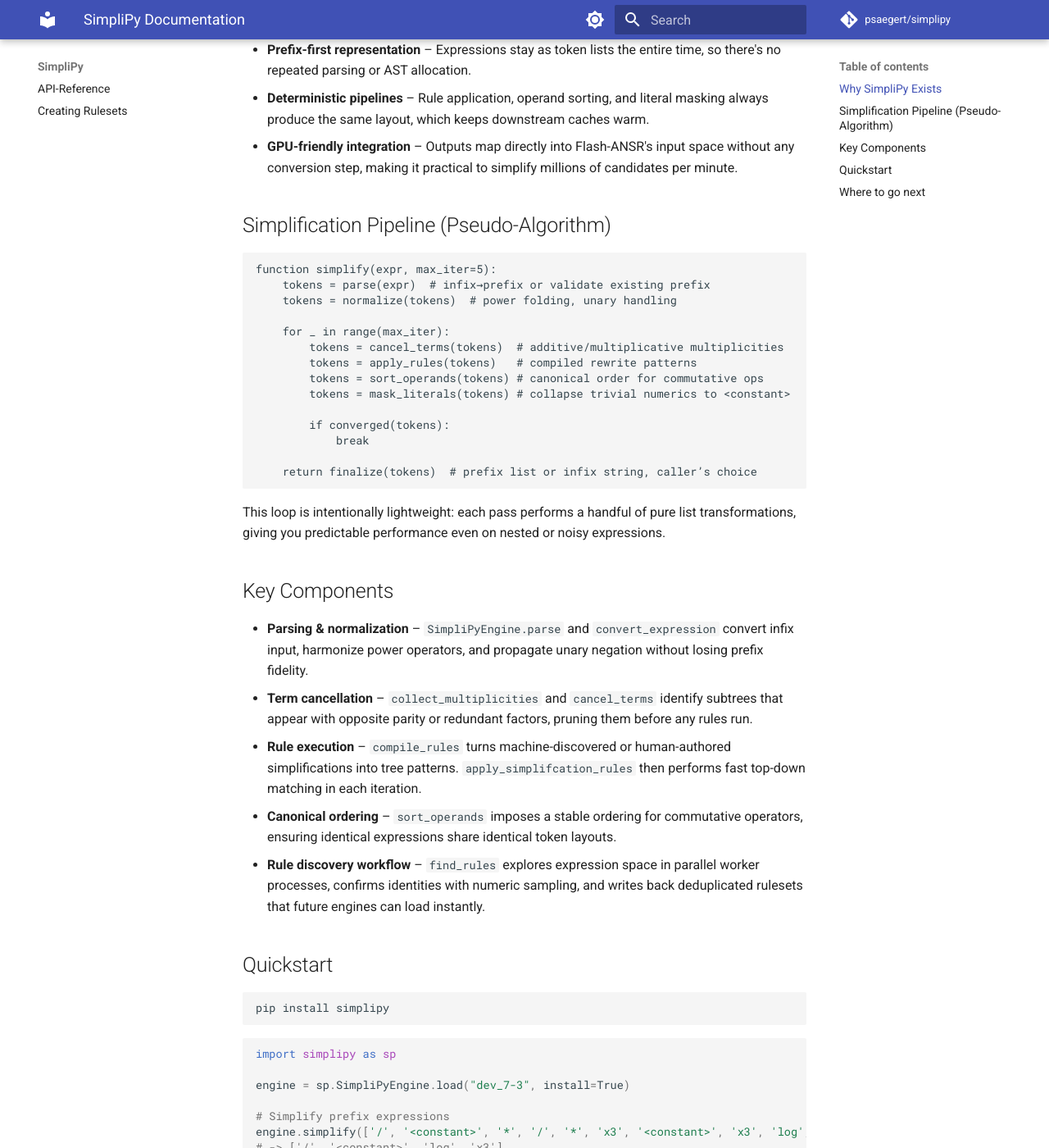
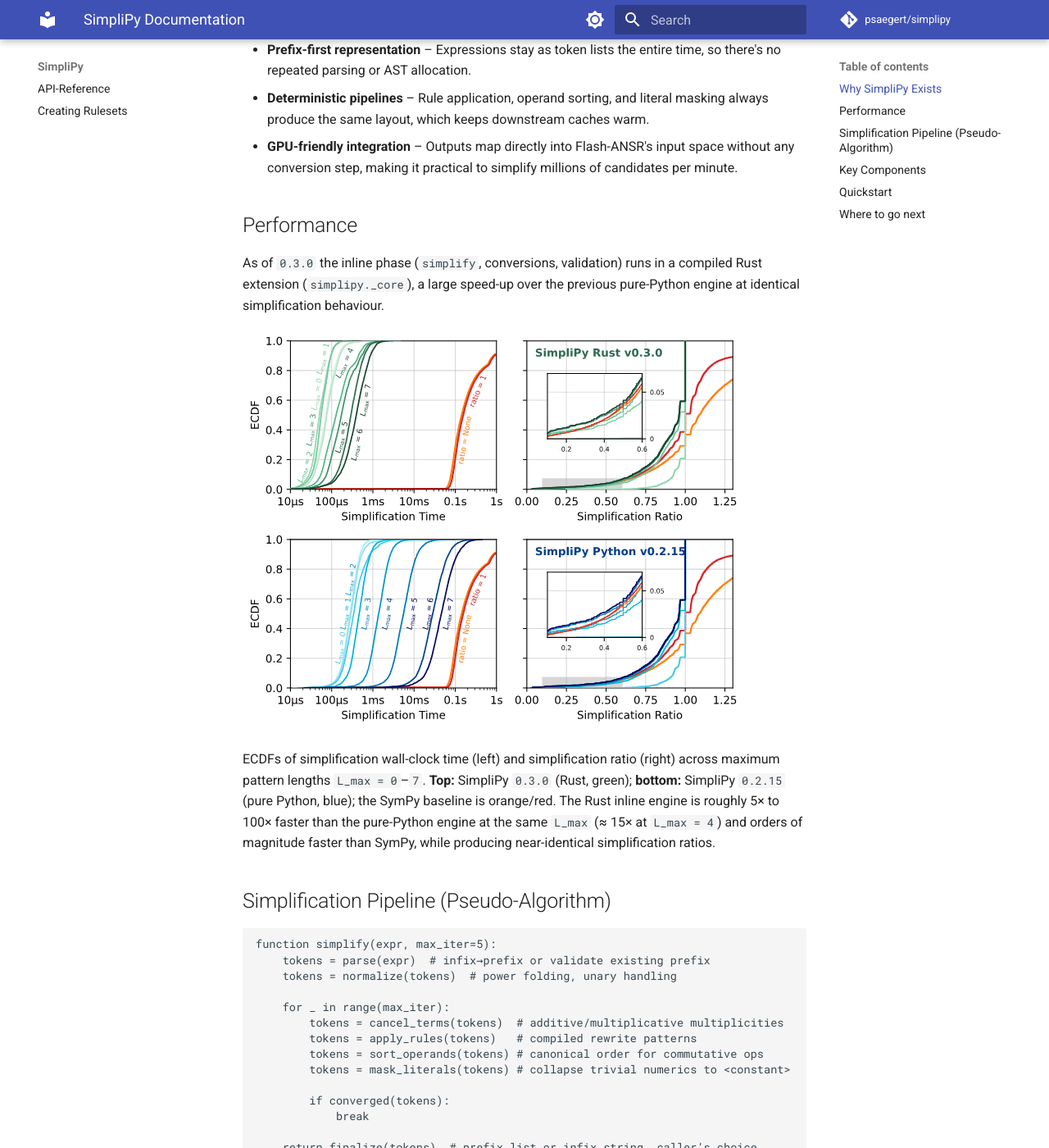
Before and after one commit to psaegert/simplipy, an MkDocs documentation site: the page built from docs/index.md, in a window 1280 px wide and 1400 px high, scrolled down 418 px. Shown: the whole window at 82% size. Built offline with MkDocs 1.6.1 and Material for MkDocs 9.7.7, drawn with Linux system fonts in a browser that asks for light colours; comment, search, counter and statistics services are not loaded.

Commit message:
docs: update Performance benchmark figure to SymPy vs SimpliPy Python 0.2.15 vs Rust 0.3.0
Replace the README/docs Performance figure with the 3-way ECDF benchmark (simplification
time + ratio across L_max 0-7, with ratio insets): SymPy vs SimpliPy Python 0.2.15 (blue)
vs SimpliPy Rust 0.3.0 (green). The Rust inline engine is ~5-100x faster than the pure-Python
engine at the same L_max (~15x at L_max=4) with near-identical simplification ratios.

- README.md: new figure + caption in the Performance section
- docs/index.md: new Performance section with the figure

Co-Authored-By: Claude Opus 4.8 (1M context) <noreply@anthropic.com>

```diff
--- a/docs/index.md
+++ b/docs/index.md
@@ -20,6 +20,21 @@ costs that dominate at scale. SimpliPy was created to remove those bottlenecks:
 - **GPU-friendly integration** – Outputs map directly into Flash-ANSR's input
 	space without any conversion step, making it practical to simplify millions of
 	candidates per minute.
+
+
+## Performance
+
+As of `0.3.0` the inline phase (`simplify`, conversions, validation) runs in a compiled Rust
+extension (`simplipy._core`), a large speed-up over the previous pure-Python engine at identical
+simplification behaviour.
+
+![Simplification time and ratio ECDFs: SymPy vs SimpliPy Python 0.2.15 vs SimpliPy Rust 0.3.0](https://raw.githubusercontent.com/psaegert/simplipy/main/assets/images/simplification_comparison_sympy_python_rust.svg)
+
+ECDFs of simplification wall-clock time (left) and simplification ratio (right) across maximum
+pattern lengths `L_max = 0`–`7`. **Top:** SimpliPy `0.3.0` (Rust, green); **bottom:** SimpliPy
+`0.2.15` (pure Python, blue); the SymPy baseline is orange/red. The Rust inline engine is roughly
+5× to 100× faster than the pure-Python engine at the same `L_max` (≈ 15× at `L_max = 4`) and orders
+of magnitude faster than SymPy, while producing near-identical simplification ratios.
 
 
 ## Simplification Pipeline (Pseudo-Algorithm)
```
Also changed, not shown: README.md (+2 -2 lines), assets/images/simplification_comparison_sympy_python_rust.png (added), assets/images/simplification_comparison_sympy_python_rust.svg (added).
